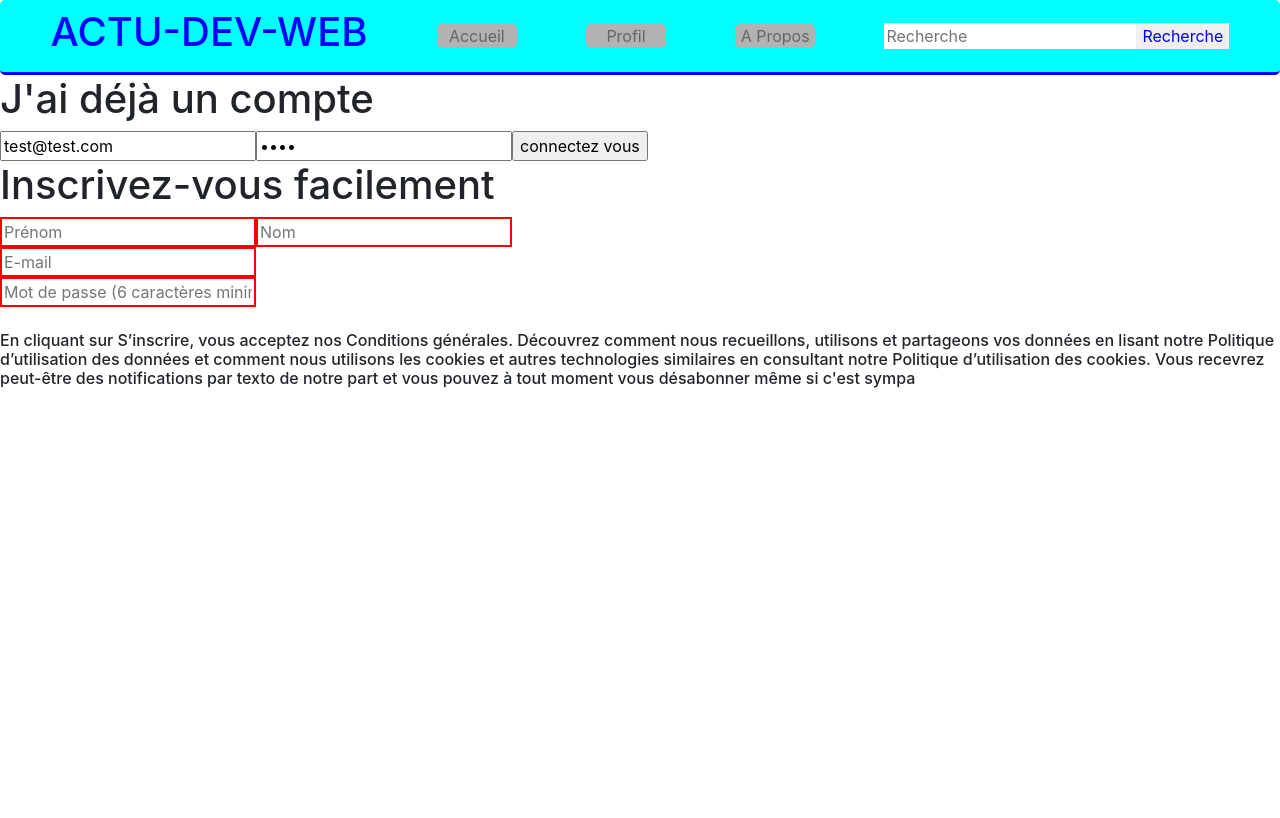
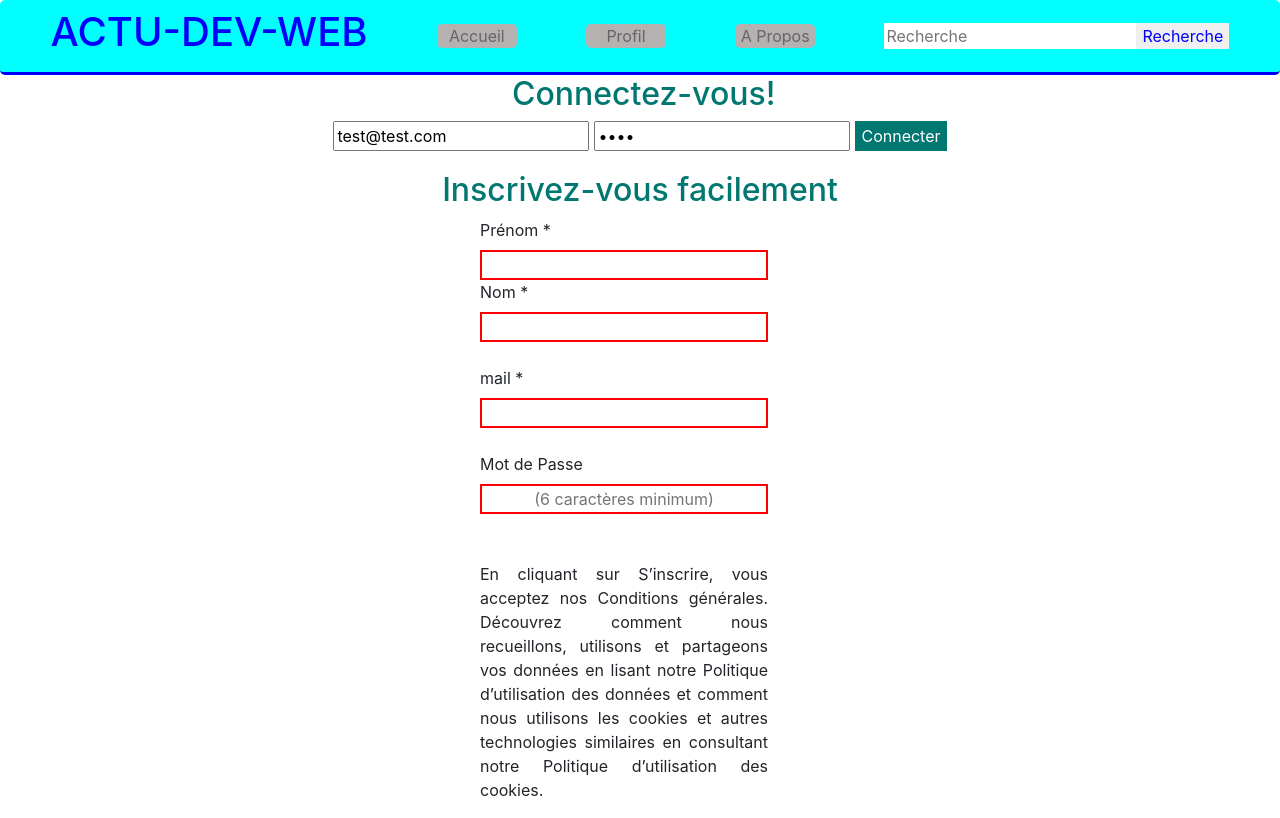
Before and after one commit to StephDM06/reseau-social, a Vue app: page /connexion in a window 1280 px wide. Built offline with nearby package versions, Linux system fonts and the light colour scheme.

Commit message:
modifications formulaire inscritption et connexion

```diff
--- a/src/components/Authentication.vue
+++ b/src/components/Authentication.vue
@@ -1,10 +1,15 @@
 <template>
-  <div>
-    <h1>J'ai déjà un compte</h1>
-    <form @submit.prevent>
+  <div class="formident">
+    <h1 class="titre">Connectez-vous!</h1>
+    <form @submit.prevent class="identite">
       <input type="email" v-model="authentif.email" />
       <input type="password" v-model="authentif.password" />
-      <input type="submit" @click="validation" value="connectez vous" />
+      <input
+        type="submit"
+        @click="validation"
+        value="Connecter"
+        class="button"
+      />
     </form>
   </div>
 </template>
@@ -50,4 +55,27 @@ const LoginForm = {
 export default LoginForm;
 </script>
 
-<style></style>
+<style>
+.titre {
+  color: #007871;
+  font-size: 2rem;
+  padding-left: 30%;
+}
+.formident {
+  margin-left: 25%;
+  width: 50%;
+  border-radius: 5px;
+}
+.identite {
+  text-align: center;
+  display: flex;
+  justify-content: center;
+  gap: 5px;
+  padding-bottom: 20px;
+}
+.button {
+  background-color: #007871;
+  border: none;
+  color: white;
+}
+</style>
--- a/src/components/Register.vue
+++ b/src/components/Register.vue
@@ -1,36 +1,26 @@
 <template>
+  <div class="main-form">
     <h1>Inscrivez-vous facilement</h1>
-  <form @submit.prevent>
+    <form @submit.prevent class="identif">
       <!--Prenom-->
-    <input
-      :class="verifPrenom"
-      v-model="firstname"
-      type="text"
-      placeholder="Prénom"
-    />
+      <label for="name">Prénom *</label>
+      <input :class="verifPrenom" v-model="firstname" type="text" />
 
       <!--Nom-->
-    <input
-      :class="verifNom"
-      v-model="lastname"
-      type="text"
-      placeholder="Nom"
-    /><br />
+      <label for="nom">Nom *</label>
+      <input :class="verifNom" v-model="lastname" type="text" /><br />
 
       <!--Mail-->
-    <input
-      :class="verifMail"
-      v-model="email"
-      type="email"
-      placeholder="E-mail"
-    /><br />
+      <label for="mail">mail *</label>
+      <input :class="verifMail" v-model="email" type="email" /><br />
 
       <!--Mot de passe-->
+      <label for="password">Mot de Passe </label>
       <input
         :class="verifMdp"
         v-model="password"
         type="password"
-      placeholder="Mot de passe (6 caractères minimum)"
+        placeholder="(6 caractères minimum)"
       /><br />
       <br />
 
@@ -40,19 +30,19 @@
         value="Inscription"
         v-show="allConfirm"
         @click="validation"
+        class="button"
       />
 
       <!--Condition d'utilisation que personne ne lit-->
-    <h6>
+      <p>
         En cliquant sur S’inscrire, vous acceptez nos Conditions générales.
-      Découvrez comment nous recueillons, utilisons et partageons vos données en
-      lisant notre Politique d’utilisation des données et comment nous utilisons
-      les cookies et autres technologies similaires en consultant notre
-      Politique d’utilisation des cookies. Vous recevrez peut-être des
-      notifications par texto de notre part et vous pouvez à tout moment vous
-      désabonner même si c'est sympa
-    </h6>
+        Découvrez comment nous recueillons, utilisons et partageons vos données
+        en lisant notre Politique d’utilisation des données et comment nous
+        utilisons les cookies et autres technologies similaires en consultant
+        notre Politique d’utilisation des cookies.
+      </p>
     </form>
+  </div>
 </template>
 
 <script>
@@ -148,10 +138,37 @@ const Register = {
 export default Register;
 </script>
 <style scoped>
+.main-form {
+  width: 50%;
+  height: 60%;
+  border-radius: 5px;
+  margin-left: 25%;
+}
+.identif {
+  display: flex;
+  flex-direction: column;
+  padding-left: 25%;
+}
+input {
+  width: 60%;
+  text-align: center;
+}
+h1 {
+  text-align: center;
+  font-size: 2rem;
+  color: #007871;
+}
 .green {
-  border: solid 2px green;
+  border: solid 2px #007871;
 }
 .red {
   border: solid 2px red;
 }
+p {
+  text-align: justify;
+  width: 60%;
+}
+.button {
+  background-color: #007871;
+}
 </style>
```
Lines whose indentation alone changed are shown as unchanged.
